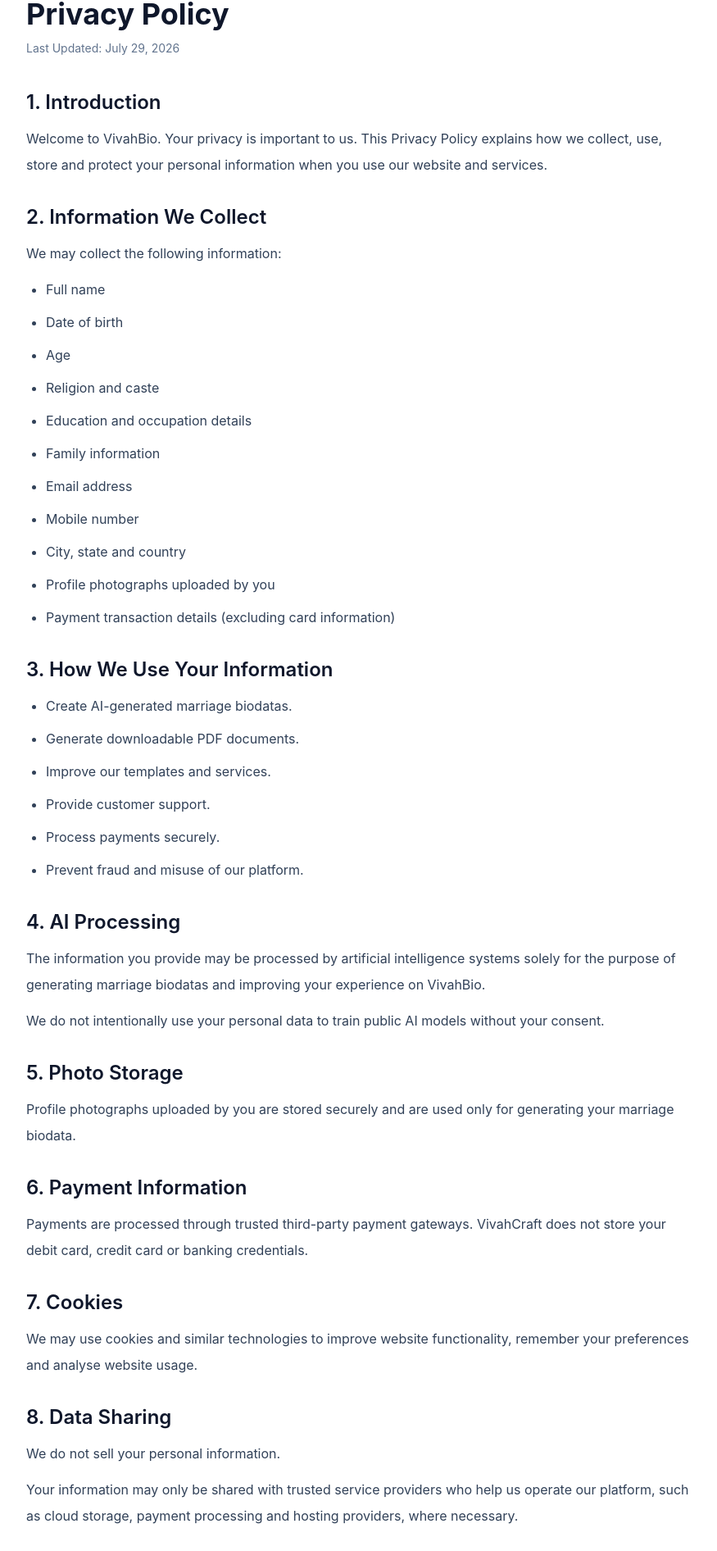
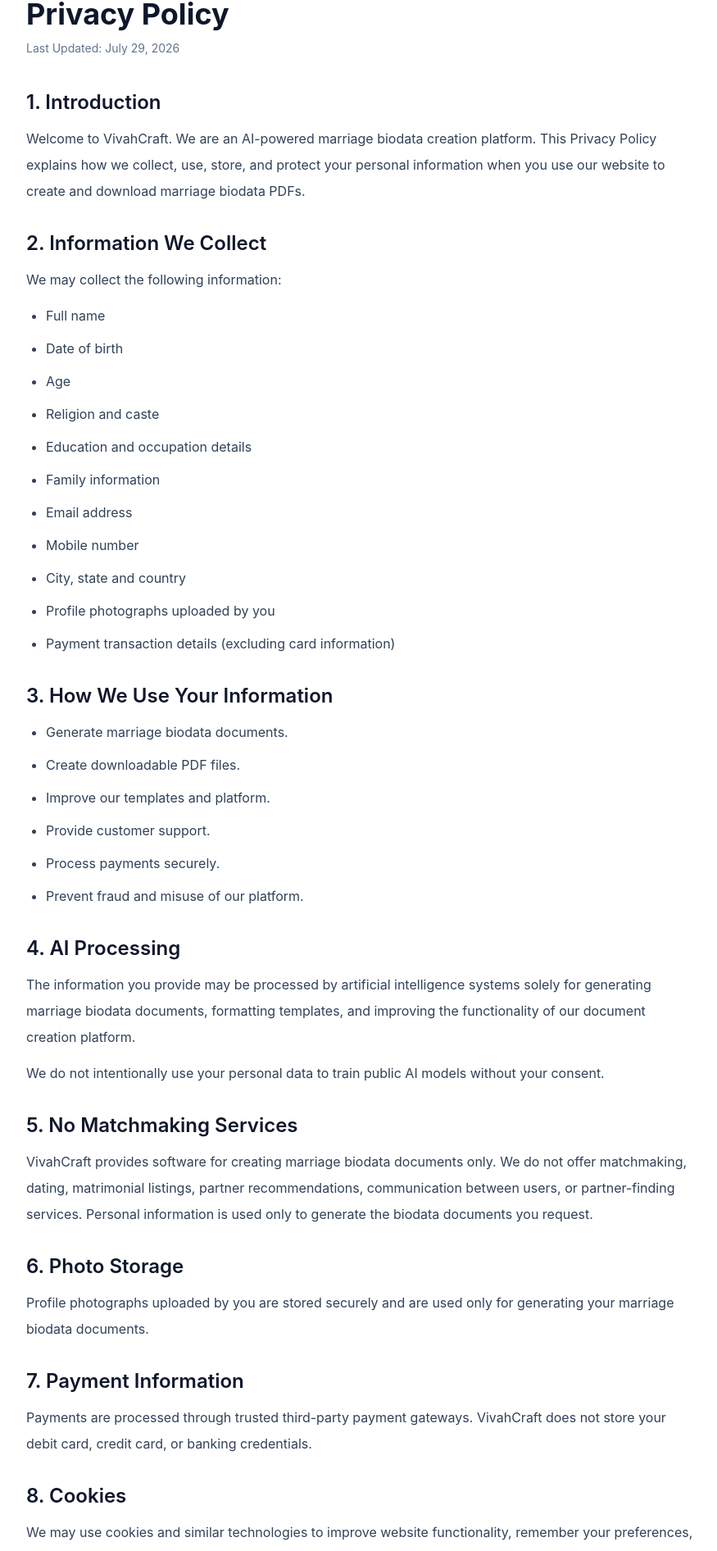
Before and after one commit to shoporiahub/vivahbio, a React (Vite) app in the folder frontend/: page /privacypolicy in a window 1280 px wide. Shown: the part 123-2015 px from the top of the page at 82% size, without its empty margins (200-1075 px from the left). Built offline with nearby package versions, Linux system fonts and the light colour scheme.

Commit message:
text updated according to policy

```diff
--- a/frontend/index.html
+++ b/frontend/index.html
@@ -2,28 +2,145 @@
 <html lang="en">
 
 <head>
-  <!-- Google tag (gtag.js) -->
+
+  <!-- Google Analytics & Google Ads -->
   <script async src="https://www.googletagmanager.com/gtag/js?id=G-BN85J3PDFJ"></script>
+
   <script>
     window.dataLayer = window.dataLayer || [];
-    function gtag() { dataLayer.push(arguments); }
-    gtag('js', new Date());
 
-    gtag('config', 'G-BN85J3PDFJ');
-    gtag('config', 'AW-18365179303');
+    function gtag() {
+      dataLayer.push(arguments);
+    }
 
+    gtag("js", new Date());
+
+    gtag("config", "G-BN85J3PDFJ");
+    gtag("config", "AW-18365179303");
   </script>
 
+  <!-- Basic Meta -->
+
   <meta charset="UTF-8" />
-  <link rel="icon" type="image/svg+xml" href="/favicon.svg" />
-  <meta name="viewport" content="width=device-width, initial-scale=1.0" />
-  <title>frontend</title>
+
+  <meta
+    name="viewport"
+    content="width=device-width, initial-scale=1.0"
+  />
+
+  <title>
+    VivahCraft AI | AI Marriage Biodata Generator & PDF Creator
+  </title>
+
+  <meta
+    name="description"
+    content="Create professional marriage biodata PDFs online using AI. Choose premium templates, customize your biodata, and download a high-quality PDF in minutes. VivahCraft is an AI-powered marriage biodata creation platform."
+  />
+
+  <meta
+    name="keywords"
+    content="marriage biodata, marriage biodata maker, biodata generator, AI marriage biodata, biodata PDF, marriage biodata templates, marriage biodata creator"
+  />
+
+  <meta
+    name="author"
+    content="VivahCraft"
+  />
+
+  <meta
+    name="robots"
+    content="index, follow"
+  />
+
+  <meta
+    name="theme-color"
+    content="#1E40AF"
+  />
+
+  <!-- Canonical -->
+
+  <link
+    rel="canonical"
+    href="https://www.vivahcraft.com/"
+  />
+
+  <!-- Favicon -->
+
+  <link
+    rel="icon"
+    type="image/svg+xml"
+    href="/favicon.svg"
+  />
+
+  <!-- Open Graph -->
+
+  <meta
+    property="og:type"
+    content="website"
+  />
+
+  <meta
+    property="og:url"
+    content="https://www.vivahcraft.com/"
+  />
+
+  <meta
+    property="og:title"
+    content="VivahCraft AI | AI Marriage Biodata Generator"
+  />
+
+  <meta
+    property="og:description"
+    content="Create professional marriage biodata PDFs online using AI. Choose premium templates and download your biodata in minutes."
+  />
+
+  <meta
+    property="og:image"
+    content="https://www.vivahcraft.com/assets/vivahcraftlogo-BbwEIeHl.png"
+  />
+
+  <meta
+    property="og:site_name"
+    content="VivahCraft"
+  />
+
+  <!-- Twitter -->
+
+  <meta
+    name="twitter:card"
+    content="summary_large_image"
+  />
+
+  <meta
+    name="twitter:title"
+    content="VivahCraft AI | AI Marriage Biodata Generator"
+  />
+
+  <meta
+    name="twitter:description"
+    content="Create professional marriage biodata PDFs online using AI."
+  />
+
+  <meta
+    name="twitter:image"
+    content="https://www.vivahcraft.com/assets/vivahcraftlogo-BbwEIeHl.png"
+  />
+
+  <!-- Razorpay -->
+
   <script src="https://checkout.razorpay.com/v1/checkout.js"></script>
+
 </head>
 
 <body>
+
   <div id="root"></div>
-  <script type="module" src="/src/main.tsx"></script>
+
+  <script
+    type="module"
+    src="/src/main.tsx"
+  ></script>
+
 </body>
 
 </html>
--- a/frontend/src/pages/PrivacyPolicy/PrivacyPolicyPage.tsx
+++ b/frontend/src/pages/PrivacyPolicy/PrivacyPolicyPage.tsx
@@ -19,10 +19,11 @@
                         </h2>
 
                         <p className="mt-3">
-                            Welcome to VivahBio. Your privacy is important to
-                            us. This Privacy Policy explains how we collect,
-                            use, store and protect your personal information
-                            when you use our website and services.
+                            Welcome to VivahCraft. We are an AI-powered marriage
+                            biodata creation platform. This Privacy Policy
+                            explains how we collect, use, store, and protect
+                            your personal information when you use our website
+                            to create and download marriage biodata PDFs.
                         </p>
                     </section>
 
@@ -56,9 +57,9 @@
                         </h2>
 
                         <ul className="mt-3 list-disc space-y-2 pl-6">
-                            <li>Create AI-generated marriage biodatas.</li>
-                            <li>Generate downloadable PDF documents.</li>
-                            <li>Improve our templates and services.</li>
+                            <li>Generate marriage biodata documents.</li>
+                            <li>Create downloadable PDF files.</li>
+                            <li>Improve our templates and platform.</li>
                             <li>Provide customer support.</li>
                             <li>Process payments securely.</li>
                             <li>Prevent fraud and misuse of our platform.</li>
@@ -72,9 +73,10 @@
 
                         <p className="mt-3">
                             The information you provide may be processed by
-                            artificial intelligence systems solely for the
-                            purpose of generating marriage biodatas and
-                            improving your experience on VivahBio.
+                            artificial intelligence systems solely for
+                            generating marriage biodata documents, formatting
+                            templates, and improving the functionality of our
+                            document creation platform.
                         </p>
 
                         <p className="mt-3">
@@ -85,73 +87,91 @@
 
                     <section>
                         <h2 className="text-2xl font-semibold text-slate-900">
-                            5. Photo Storage
+                            5. No Matchmaking Services
+                        </h2>
+
+                        <p className="mt-3">
+                            VivahCraft provides software for creating marriage
+                            biodata documents only. We do not offer
+                            matchmaking, dating, matrimonial listings, partner
+                            recommendations, communication between users, or
+                            partner-finding services. Personal information is
+                            used only to generate the biodata documents you
+                            request.
+                        </p>
+                    </section>
+
+                    <section>
+                        <h2 className="text-2xl font-semibold text-slate-900">
+                            6. Photo Storage
                         </h2>
 
                         <p className="mt-3">
                             Profile photographs uploaded by you are stored
                             securely and are used only for generating your
-                            marriage biodata.
+                            marriage biodata documents.
                         </p>
                     </section>
 
                     <section>
                         <h2 className="text-2xl font-semibold text-slate-900">
-                            6. Payment Information
+                            7. Payment Information
                         </h2>
 
                         <p className="mt-3">
                             Payments are processed through trusted third-party
                             payment gateways. VivahCraft does not store your
-                            debit card, credit card or banking credentials.
+                            debit card, credit card, or banking credentials.
                         </p>
                     </section>
 
                     <section>
                         <h2 className="text-2xl font-semibold text-slate-900">
-                            7. Cookies
+                            8. Cookies
                         </h2>
 
                         <p className="mt-3">
                             We may use cookies and similar technologies to
                             improve website functionality, remember your
-                            preferences and analyse website usage.
+                            preferences, and analyze website usage.
                         </p>
                     </section>
 
                     <section>
                         <h2 className="text-2xl font-semibold text-slate-900">
-                            8. Data Sharing
+                            9. Data Sharing
                         </h2>
 
                         <p className="mt-3">
-                            We do not sell your personal information.
+                            We do not sell, rent, or trade your personal
+                            information to third parties.
                         </p>
 
                         <p className="mt-3">
                             Your information may only be shared with trusted
                             service providers who help us operate our platform,
-                            such as cloud storage, payment processing and
-                            hosting providers, where necessary.
+                            including cloud storage, payment processing, AI
+                            infrastructure, and hosting providers, where
+                            necessary.
                         </p>
                     </section>
 
                     <section>
                         <h2 className="text-2xl font-semibold text-slate-900">
-                            9. Data Security
+                            10. Data Security
                         </h2>
 
                         <p className="mt-3">
                             We implement reasonable technical and
                             organizational measures to protect your personal
                             information from unauthorized access, disclosure,
-                            alteration or destruction.
+                            alteration, or destruction.
                         </p>
                     </section>
 
                     <section>
                         <h2 className="text-2xl font-semibold text-slate-900">
-                            10. Your Rights
+                            11. Your Rights
                         </h2>
 
                         <p className="mt-3">
@@ -169,7 +189,7 @@
 
                     <section>
                         <h2 className="text-2xl font-semibold text-slate-900">
-                            11. Children's Privacy
+                            12. Children's Privacy
                         </h2>
 
                         <p className="mt-3">
@@ -181,19 +201,19 @@
 
                     <section>
                         <h2 className="text-2xl font-semibold text-slate-900">
-                            12. Changes to This Policy
+                            13. Changes to This Policy
                         </h2>
 
                         <p className="mt-3">
                             We may update this Privacy Policy from time to
                             time. Any changes will be published on this page
-                            with the updated revision date.
+                            together with the updated revision date.
                         </p>
                     </section>
 
                     <section>
                         <h2 className="text-2xl font-semibold text-slate-900">
-                            13. Contact Us
+                            14. Contact Us
                         </h2>
 
                         <p className="mt-3">
--- a/frontend/src/pages/TemplateDetails/TemplateDetailsPage.tsx
+++ b/frontend/src/pages/TemplateDetails/TemplateDetailsPage.tsx
@@ -76,7 +76,7 @@
                 <div className="mx-auto max-w-6xl px-8 text-center">
 
                     <span className="rounded-full bg-blue-500/20 px-4 py-2 text-sm font-semibold text-blue-200">
-                        Premium Marriage Biodata Template
+                        Professional Marriage Biodata Template
                     </span>
 
                     <h1 className="mt-6 text-5xl font-extrabold text-white lg:text-6xl">
@@ -105,7 +105,7 @@
 
                             <img
                                 src={template.image}
-                                alt={template.name}
+                                alt={`${template.name} Marriage Biodata Template`}
                                 className="w-full object-cover"
                             />
 
@@ -124,7 +124,7 @@
                             </span>
 
                             <span className="text-slate-500">
-                                Trusted by thousands of families
+                                Trusted by thousands of users
                             </span>
 
                         </div>
@@ -133,9 +133,11 @@
                             {template.name}
                         </h2>
 
-                        {template.price > 0 && <p className="mt-8 text-5xl font-extrabold text-blue-600">
-                            ₹{template.price}
-                        </p>}
+                        {template.price > 0 && (
+                            <p className="mt-8 text-5xl font-extrabold text-blue-600">
+                                ₹{template.price}
+                            </p>
+                        )}
 
                         <p className="mt-8 text-lg leading-8 text-slate-600">
                             {template.description}
@@ -147,12 +149,12 @@
 
                             <div className="flex items-center gap-4">
                                 <span className="text-2xl">✅</span>
-                                <span>Premium professionally designed layout</span>
+                                <span>Professional premium layout</span>
                             </div>
 
                             <div className="flex items-center gap-4">
                                 <span className="text-2xl">✅</span>
-                                <span>AI-generated biodata</span>
+                                <span>AI-generated marriage biodata</span>
                             </div>
 
                             <div className="flex items-center gap-4">
@@ -162,17 +164,17 @@
 
                             <div className="flex items-center gap-4">
                                 <span className="text-2xl">✅</span>
-                                <span>Mobile & desktop friendly</span>
+                                <span>Works on mobile & desktop</span>
                             </div>
 
                             <div className="flex items-center gap-4">
                                 <span className="text-2xl">✅</span>
-                                <span>Unlimited downloads</span>
+                                <span>Unlimited PDF downloads</span>
                             </div>
 
                             <div className="flex items-center gap-4">
                                 <span className="text-2xl">✅</span>
-                                <span>Perfect for marriage proposals</span>
+                                <span>Ideal for professional biodata documents</span>
                             </div>
 
                         </div>
@@ -185,7 +187,7 @@
                                 to={`/biodata?template=${template.slug}`}
                                 className="block w-full rounded-2xl bg-blue-600 py-5 text-center text-lg font-bold text-white transition hover:bg-blue-700"
                             >
-                                Create Biodata with This Template
+                                Use This Template
                             </Link>
 
                             <Link
@@ -202,7 +204,6 @@
                 </div>
 
             </section>
-
             {/* Included */}
 
             <section className="bg-white py-24">
@@ -216,7 +217,8 @@
                         </h2>
 
                         <p className="mt-5 text-lg text-slate-600">
-                            Everything you need to create a beautiful marriage biodata.
+                            Everything you need to create a professional marriage
+                            biodata PDF.
                         </p>
 
                     </div>
@@ -224,12 +226,12 @@
                     <div className="mt-16 grid gap-8 md:grid-cols-2 lg:grid-cols-3">
 
                         {[
-                            "Premium Design",
+                            "Premium Template",
                             "HD PDF Download",
                             "Print Ready",
                             "Unlimited Downloads",
                             "Modern Typography",
-                            "Instant AI Generation",
+                            "AI-Powered Generation",
                         ].map((item) => (
 
                             <div
@@ -261,12 +263,13 @@
                 <div className="mx-auto max-w-4xl px-8 text-center">
 
                     <h2 className="text-5xl font-extrabold text-white">
-                        Ready to Build Your Marriage Biodata?
+                        Ready to Create Your Marriage Biodata PDF?
                     </h2>
 
                     <p className="mt-6 text-lg leading-8 text-slate-300">
-                        Complete your biodata in minutes and download a
-                        professionally designed PDF instantly.
+                        Enter your details, choose this template, and download
+                        your professionally designed marriage biodata PDF in
+                        just a few minutes.
                     </p>
 
                     <Link
@@ -275,6 +278,14 @@
                     >
                         Start Creating Now
                     </Link>
+
+                    <p className="mx-auto mt-8 max-w-3xl text-sm leading-7 text-slate-400">
+                        VivahCraft is an AI-powered marriage biodata creation
+                        platform. We help users create and download professional
+                        marriage biodata PDFs. We do not provide matchmaking,
+                        dating, matrimonial listings, or partner-finding
+                        services.
+                    </p>
 
                 </div>
 
--- a/frontend/src/pages/TermOfService/TermOfServicePage.tsx
+++ b/frontend/src/pages/TermOfService/TermOfServicePage.tsx
@@ -19,7 +19,7 @@
                         </h2>
 
                         <p className="mt-3">
-                            Welcome to VivahBio. By accessing or using our
+                            Welcome to VivahCraft. By accessing or using our
                             website and services, you agree to be bound by
                             these Terms of Service. If you do not agree with
                             any part of these terms, please do not use our
@@ -33,14 +33,26 @@
                         </h2>
 
                         <p className="mt-3">
-                            VivahCraft provides AI-powered marriage biodata
-                            creation tools that allow users to generate,
-                            customize and download professional marriage
-                            biodatas for personal use.
+                            VivahCraft is an AI-powered marriage biodata creation platform that enables users to generate, customize, and download professional marriage biodata PDFs. VivahCraft is a document creation service and does not provide matchmaking, dating, or partner-finding services.
                         </p>
                     </section>
 
                     <section>
+                        <h2 className="text-2xl font-semibold text-slate-900">
+                            3. No Matchmaking Services
+                        </h2>
+
+                        <p className="mt-3">
+                            VivahCraft provides software for creating marriage biodata documents
+                            only. We do not provide matchmaking, dating, matrimonial listings,
+                            partner recommendations, introductions, or communication between users.
+                            Users are solely responsible for how they use the documents generated
+                            through our platform.
+                        </p>
+                    </section>
+
+                    <section>
+
                         <h2 className="text-2xl font-semibold text-slate-900">
                             3. User Responsibilities
                         </h2>
```
Also changed, not shown: frontend/src/constants/templates.ts (+8 -13 lines), frontend/src/router/index.tsx (+19 -1 lines), frontend/public/robots.txt.
